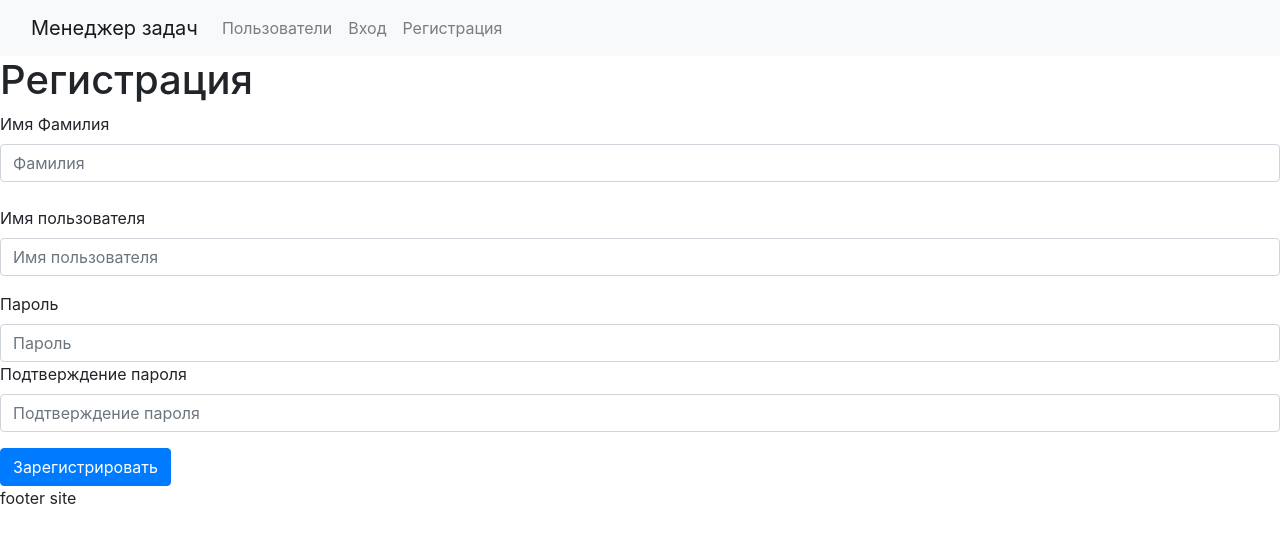
After one commit to potemkuh/python-project-lvl4, a Django app: page /users/create/ in a window 1280 px wide. The commit adds this page. Shown: the top 543 px of the page. Run offline with Django 3.2, Linux system fonts and the light colour scheme.

Commit message:
create user

```diff
--- a/task_manager/templates/base.html
+++ b/task_manager/templates/base.html
@@ -24,7 +24,7 @@
                     <a class="nav-link" href="#">Вход</a>
                   </li>
                   <li class="nav-item">
-                    <a class="nav-link">Регистрация</a>
+                    <a class="nav-link" href="/users/create/">Регистрация</a>
                   </li>
                 </ul>
               </div>
--- /dev/null
+++ b/task_manager/templates/create.html
@@ -0,0 +1,21 @@
+{% extends "base.html" %}
+
+{% block content %}
+<h1>Регистрация</h1>
+<form>
+    <div class="form-group">
+      <label>Имя</label>
+      <label>Фамилия</label>
+      <input class="form-control" placeholder="Фамилия"><br>
+      <label>Имя пользователя</label>
+      <input class="form-control" placeholder="Имя пользователя">
+    </div>
+    <div class="form-group">
+      <label for="exampleInputPassword1">Пароль</label>
+      <input type="password" class="form-control" id="exampleInputPassword1" placeholder="Пароль">
+      <label for="exampleInputPassword2">Подтверждение пароля</label>
+      <input type="password" class="form-control" id="exampleInputPassword1" placeholder="Подтверждение пароля">
+    </div>
+    <button type="submit" class="btn btn-primary">Зарегистрировать</button>
+  </form>
+{% endblock %}
--- a/task_manager/users/urls.py
+++ b/task_manager/users/urls.py
@@ -3,4 +3,5 @@ from task_manager.users import views
 
 urlpatterns = [
     path('', views.list_of_users),
+    path('create/', views.create),
 ]
--- a/task_manager/users/views.py
+++ b/task_manager/users/views.py
@@ -6,3 +6,7 @@ from task_manager.users.models import Users
 def list_of_users(request):
     data = Users.objects.all()
     return render(request, 'users.html', {'data': data})
+
+
+def create(request):
+    return render(request, 'create.html')
```
